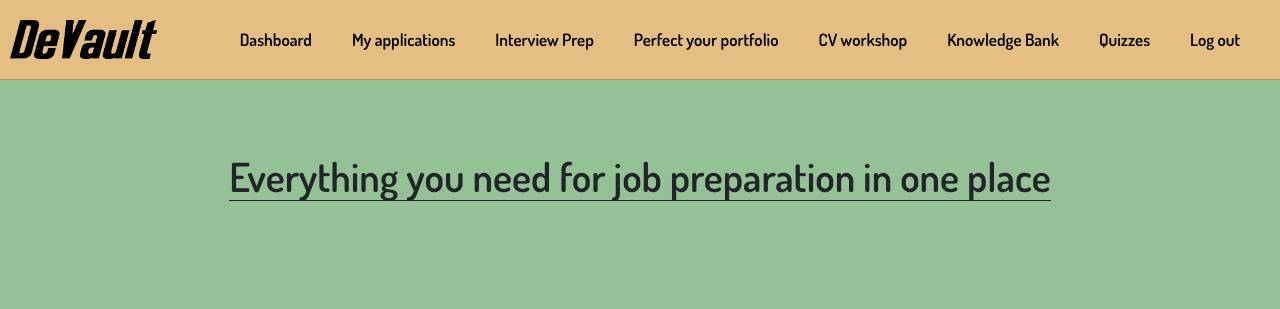
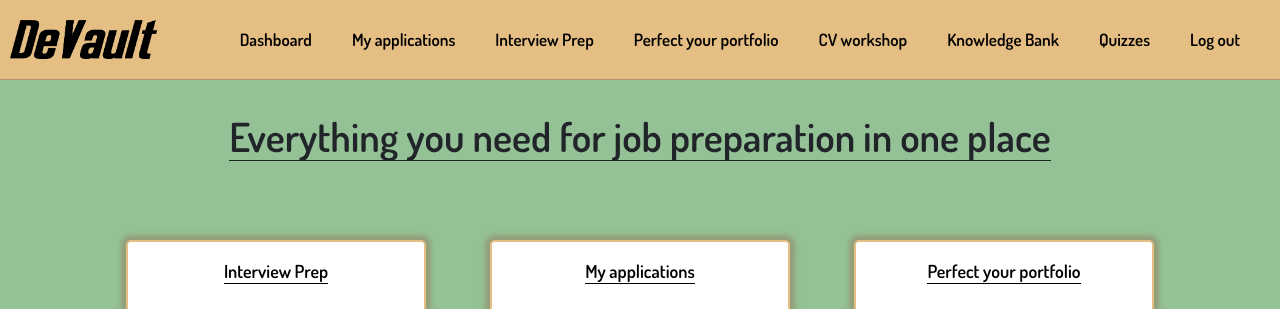
Before and after one commit to SchoolOfCode/bc13_final-project_front-end-cyber-insecure, a React (Create React App) app: page / in a window 1280 px wide. Shown: the top 309 px of the page. Built offline with nearby package versions, Linux system fonts and the light colour scheme; no server answers; sample sign-in values are in the browser's storage; grey boxes are pictures that could not be loaded.

Commit message:
minor css

```diff
--- a/src/Components/CV/CVworkshop.css
+++ b/src/Components/CV/CVworkshop.css
@@ -24,7 +24,7 @@ body {
 }
 .cvworkshop-container-header {
   width: 100%;
-  height: 15vh;
+  min-height: 15vh;
   display: flex;
   flex-direction: column;
   justify-content: center;
--- a/src/Components/DashboardPage/DashboardPage.css
+++ b/src/Components/DashboardPage/DashboardPage.css
@@ -5,7 +5,7 @@
     justify-content: center;
     text-align: center;
     width: 100vw;
-    height: 100%;
+    min-height: 100vh;
     gap: 5vh;
 }
 .dashboard-header{
@@ -13,7 +13,7 @@
     flex-direction: column;
     align-items: center;
     justify-content: center;
-    height: 25vh;
+    min-height: 15vh;
 
 }
 .dashboard-header h1{
--- a/src/Components/InterviewPrepPage/InterviewPrepPage.css
+++ b/src/Components/InterviewPrepPage/InterviewPrepPage.css
@@ -21,7 +21,7 @@ body {
 }
 .interviewPrepPage_container-header {
   width: 100%;
-  height: 25vh;
+  min-height: 15vh;
   display: flex;
   flex-direction: column;
   align-items: center;
--- a/src/Components/Quizzes/Quizzes.css
+++ b/src/Components/Quizzes/Quizzes.css
@@ -9,7 +9,7 @@
 }
 
 .quiz-container-header{
-  height: 15vh;
+  min-height: 15vh;
   display: flex;
   flex-direction: column;
   justify-content: center;
```
